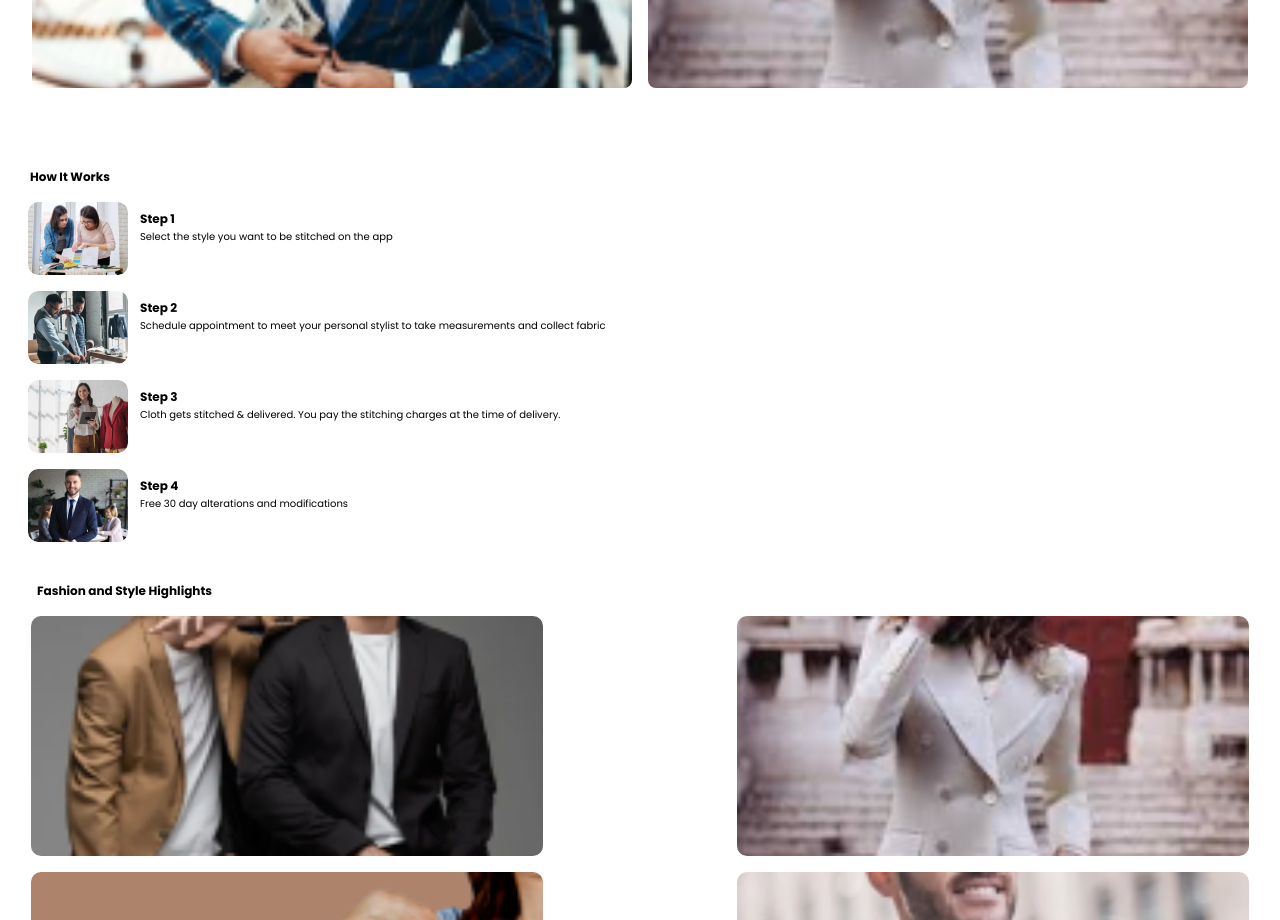
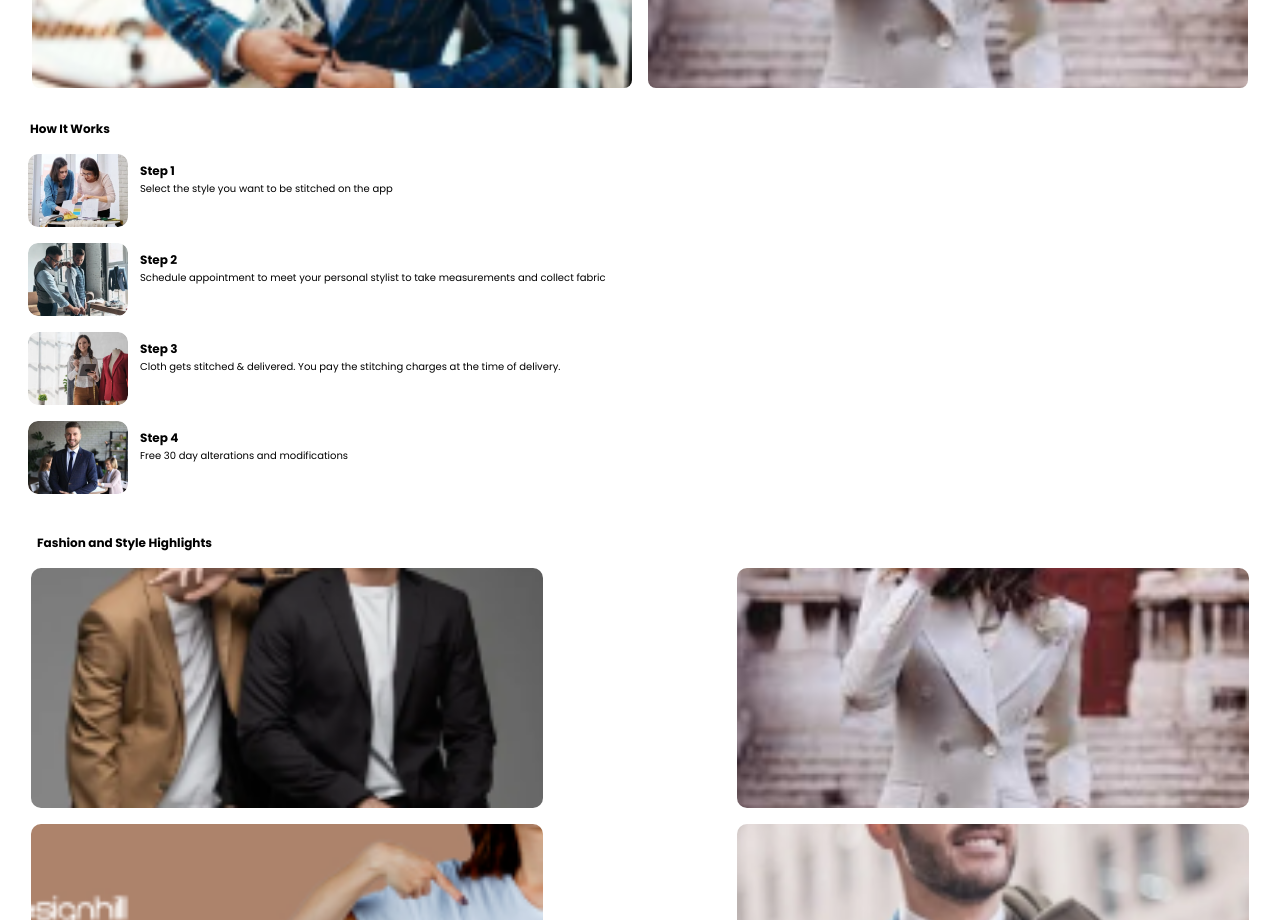
Before and after one commit to Hazique007/OnlineTailoring, a React (Vite) app in the folder client/: page /Home in a window 1280 px wide. Shown: the part 1180-2100 px from the top of the page. Built offline with nearby package versions, Linux system fonts and the light colour scheme.

Commit message:
improve design 2

```diff
--- a/client/src/components/Works.jsx
+++ b/client/src/components/Works.jsx
@@ -7,7 +7,7 @@ import Step4 from "../assets/images/TRIAL FITTING & FINAL DELIVERY-4.png";
 import Workcomp from "./work-comp";
 const Works = ({ img, head, desc }) => {
   return (
-    <div className="mt-20">
+    <div className="mt-8">
       <h1 className="text-[12px] ml-[14px]  font-poppins font-[700]">
         How It Works
       </h1>
```
Also changed, not shown: client/src/components/pickup.jsx (+4 -18 lines).
